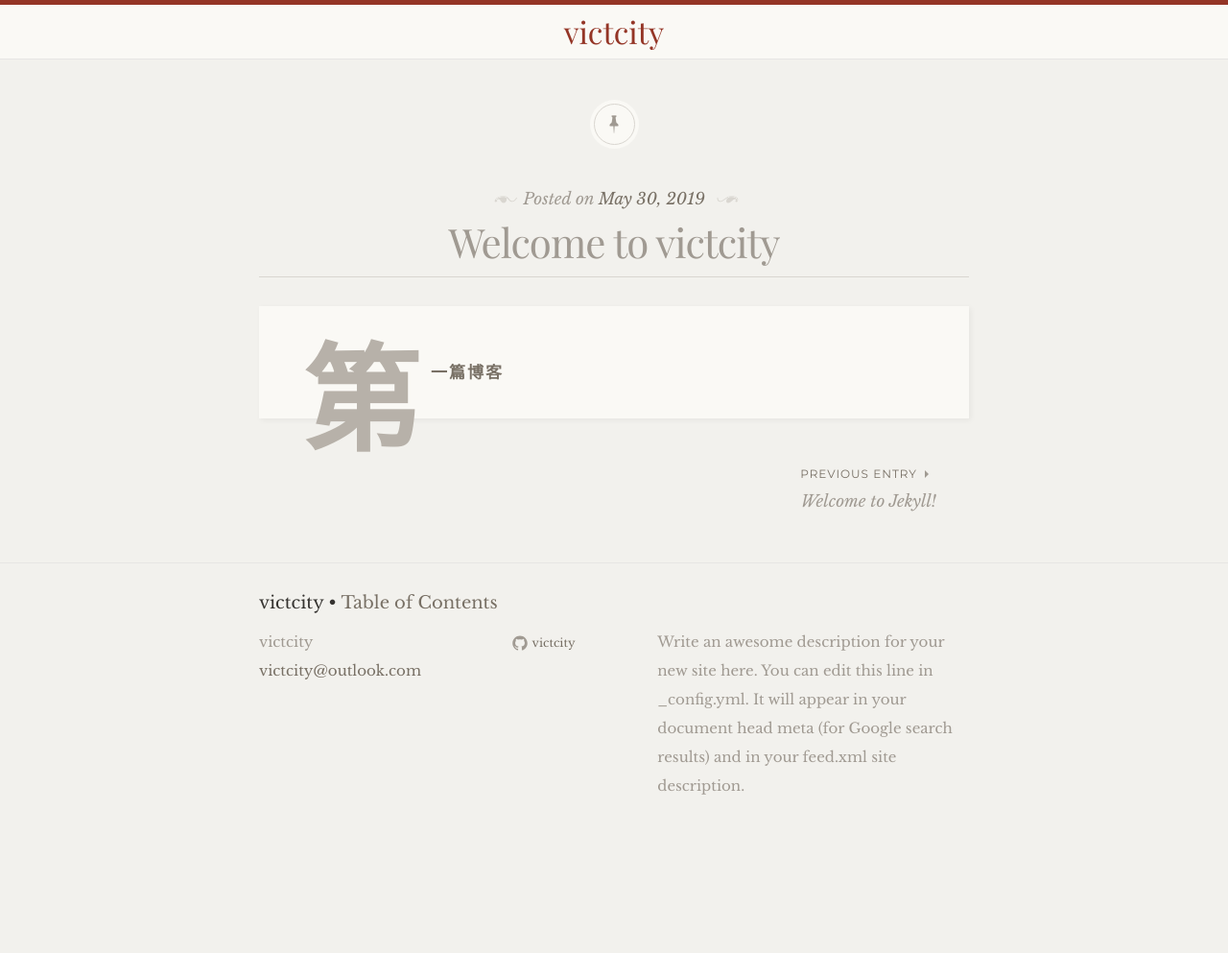
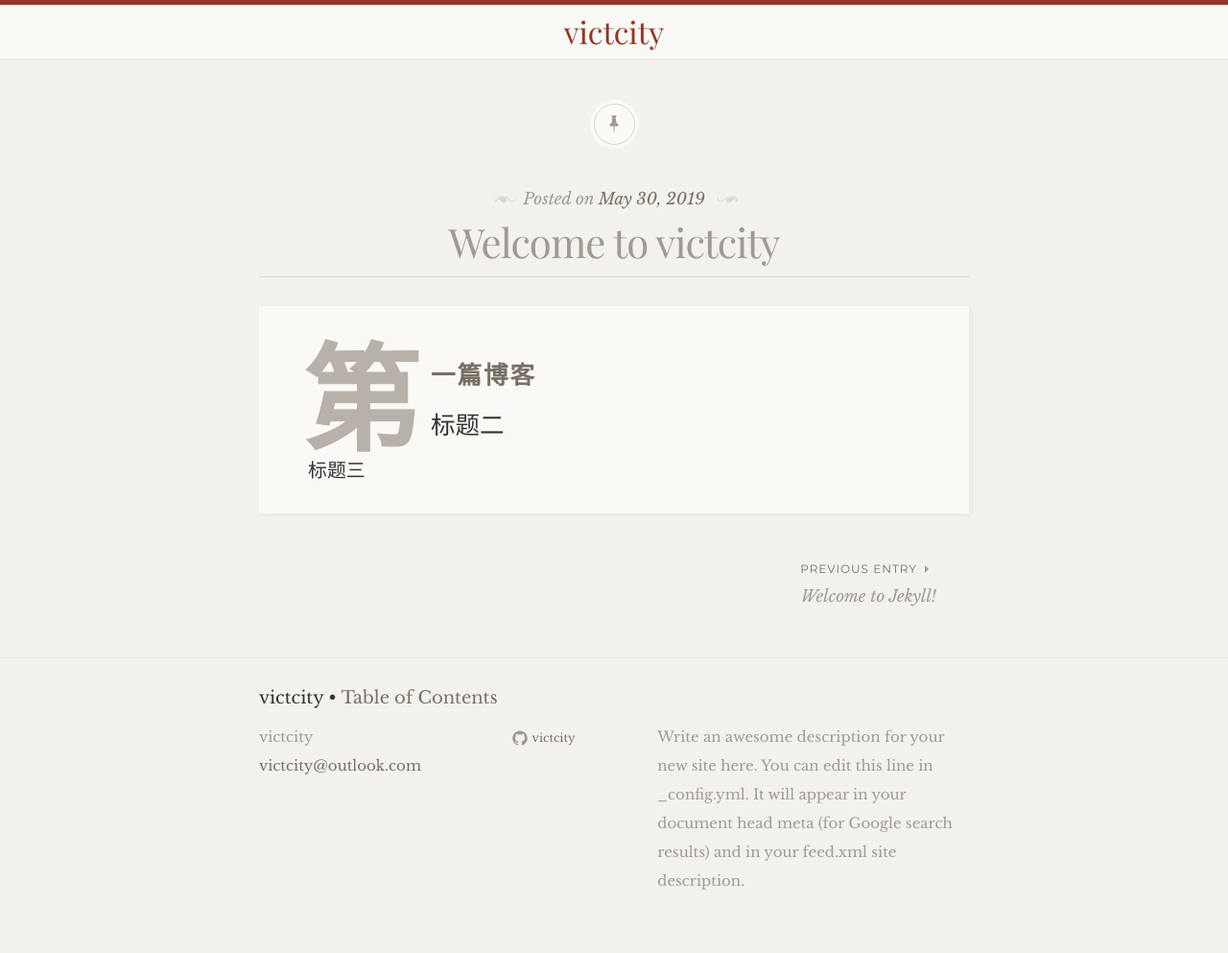
Before and after one commit to victcity/victcity.github.io, a Jekyll site: the page built from _posts/2019-05-30-first-blog.markdown, in a window 1280 px wide. Shown: the whole page at 96% size. Built offline with Jekyll 4.4.1, drawn with Linux system fonts in a browser that asks for light colours; some web fonts are replaced; before the commit the page ends 900 px from its top, so only the background shows below that.

Commit message:
Update 2019-05-30-first-blog.markdown

```diff
--- a/_posts/2019-05-30-first-blog.markdown
+++ b/_posts/2019-05-30-first-blog.markdown
@@ -4,4 +4,8 @@ title: "Welcome to victcity"
 date: 2019-05-30 20:46:00 +0800
 ---
 
-第一篇博客
+# 第一篇博客
+
+## 标题二
+
+### 标题三
```
